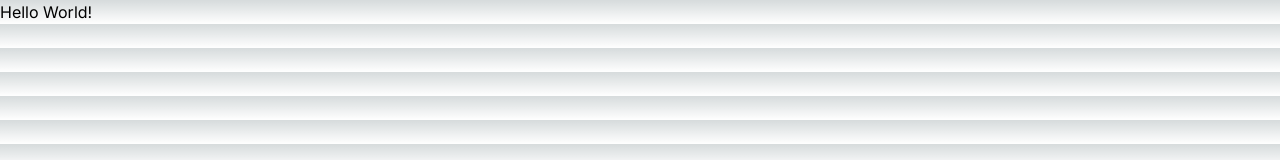
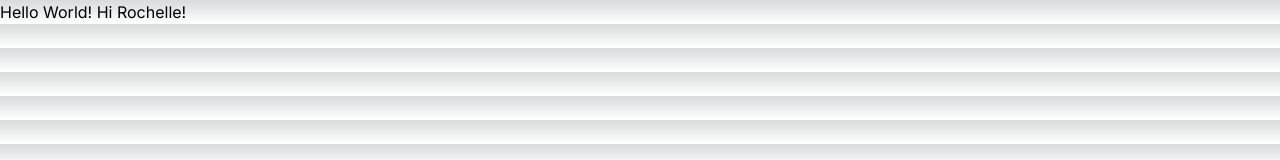
Before and after one commit to TylerRoss212/pots-tracker-frontend, a Next.js app: page / in a window 1280 px wide. Shown: the top 160 px of the page. Built offline with nearby package versions, Linux system fonts and the light colour scheme.

Commit message:
Switched to Vercel. Testing.

```diff
--- a/app/page.tsx
+++ b/app/page.tsx
@@ -2,6 +2,6 @@ import Image from "next/image";
 
 export default function Home() {
   return (
-    <h1>Hello World!</h1>
+    <h1>Hello World! Hi Rochelle!</h1>
   );
 }
```
